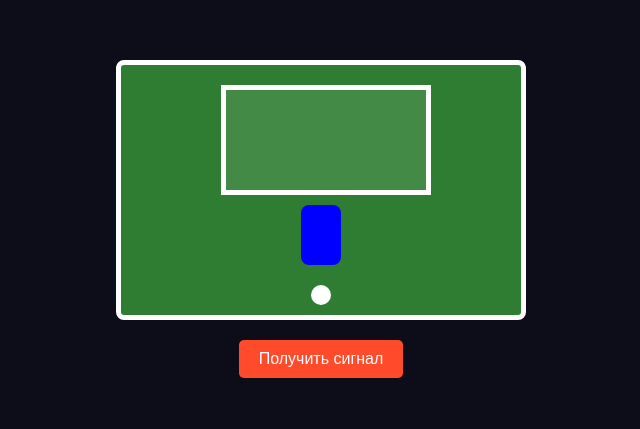
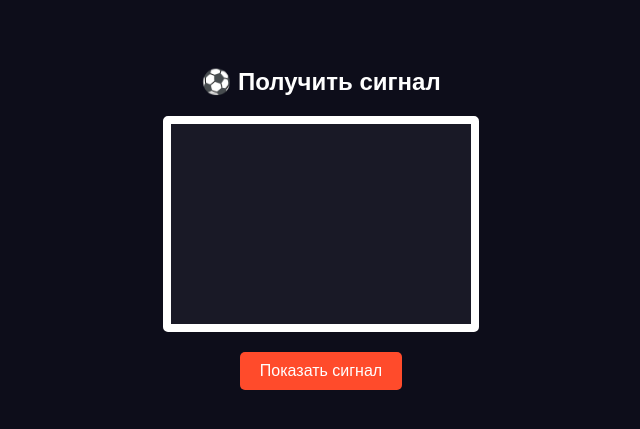
Before and after one commit to tokyo921/Predictor_pro, a plain HTML site: page index.html in a window 1280 px wide. Shown: the part 189-618 px from the top of the page, without its empty margins (319-959 px from the left). Drawn offline with Linux system fonts and the light colour scheme.

Commit message:
Update index.html

```diff
--- a/index.html
+++ b/index.html
@@ -2,7 +2,7 @@
 <html lang="ru">
 <head>
 <meta charset="UTF-8">
-<title>Penalty Signals</title>
+<title>Penalty Signal</title>
 <style>
     body {
         background: #0d0d1a;
@@ -14,43 +14,30 @@
         justify-content: center;
         height: 100vh;
     }
-    .field {
+    .goal {
         position: relative;
-        width: 400px;
-        height: 250px;
-        background: #2e7d32;
-        border: 5px solid white;
-        border-radius: 8px;
-        overflow: hidden;
+        width: 300px;
+        height: 200px;
+        border: 8px solid white;
+        border-radius: 5px;
+        background: rgba(255, 255, 255, 0.05);
+        display: flex;
+        flex-wrap: wrap;
     }
-    .goal {
-        position: absolute;
-        top: 20px;
-        left: 100px;
-        width: 200px;
-        height: 100px;
-        border: 5px solid white;
-        background: rgba(255,255,255,0.1);
-    }
-    .goalkeeper {
-        position: absolute;
-        bottom: 50px;
-        left: 180px;
-        width: 40px;
-        height: 60px;
-        background: blue;
-        border-radius: 8px;
-        transition: all 0.6s ease;
+    .cell {
+        width: 20%;
+        height: 20%;
+        border: 1px solid rgba(255,255,255,0.1);
+        box-sizing: border-box;
     }
     .ball {
         position: absolute;
-        bottom: 10px;
-        left: 190px;
-        width: 20px;
-        height: 20px;
-        background: white;
+        width: 25px;
+        height: 25px;
         border-radius: 50%;
-        transition: all 1s ease;
+        background: red;
+        display: none;
+        transform: translate(-50%, -50%);
     }
     button {
         margin-top: 20px;
@@ -65,43 +52,28 @@
 </style>
 </head>
 <body>
-    <div class="field">
-        <div class="goal"></div>
-        <div class="goalkeeper" id="goalkeeper"></div>
+    <h2>⚽ Получить сигнал</h2>
+    <div class="goal" id="goal">
         <div class="ball" id="ball"></div>
     </div>
-    <button onclick="shoot()">Получить сигнал</button>
+    <button onclick="shoot()">Показать сигнал</button>
 
 <script>
 function shoot() {
+    const goal = document.getElementById("goal");
     const ball = document.getElementById("ball");
-    const keeper = document.getElementById("goalkeeper");
 
-    // Сбрасываем позиции
-    ball.style.left = "190px";
-    ball.style.bottom = "10px";
-    keeper.style.left = "180px";
+    // размеры ворот
+    let goalWidth = goal.clientWidth;
+    let goalHeight = goal.clientHeight;
 
-    // Анимация вратаря (он прыгает, но мяч всё равно влетает)
-    setTimeout(() => {
-        let jumpSide = Math.random() > 0.5 ? -80 : 80;
-        keeper.style.left = (180 + jumpSide) + "px";
-    }, 200);
+    // случайная позиция мяча внутри ворот
+    let x = Math.random() * goalWidth;
+    let y = Math.random() * goalHeight;
 
-    // Анимация мяча (летит в ворота, всегда гол)
-    setTimeout(() => {
-        let targetX = 120 + Math.random() * 140; // случайная точка в воротах
-        let targetY = 100 + Math.random() * 20;
-        ball.style.left = targetX + "px";
-        ball.style.bottom = targetY + "px";
-    }, 100);
-
-    // Возврат мяча обратно
-    setTimeout(() => {
-        ball.style.left = "190px";
-        ball.style.bottom = "10px";
-        keeper.style.left = "180px";
-    }, 2000);
+    ball.style.left = x + "px";
+    ball.style.top = y + "px";
+    ball.style.display = "block";
 }
 </script>
 </body>
```
